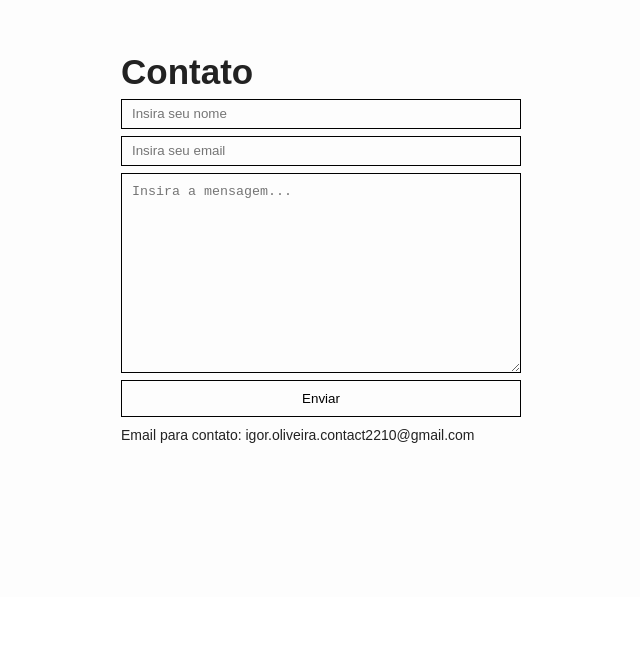
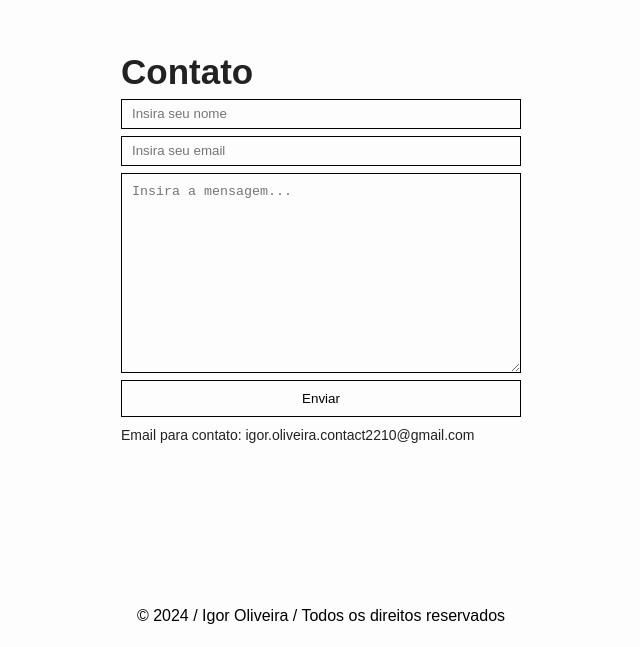
Before and after one commit to igorOliveira-dev/portifolio, a React (Vite) app: page / in a window 1280 px wide. Shown: the part 3107-3754 px from the top of the page, without its empty margins (319-959 px from the left). Before the commit the page ends 3704 px from the top, so only its background shows below. Built offline with nearby package versions, Linux system fonts and the light colour scheme.

Commit message:
adicionando o footer

```diff
--- a/src/App.jsx
+++ b/src/App.jsx
@@ -9,6 +9,7 @@ import AboutMe from './pages/aboutMe/AboutMe';
 import Skills from './pages/skills/Skills';
 import Projects from './pages/projects/Projects';
 import Contact from './pages/contact/Contact';
+import Footer from './components/footer/Footer';
 
 function isDarkModePreferred() {
   return window.matchMedia('(prefers-color-scheme: dark)').matches;
@@ -32,6 +33,7 @@ function App() {
           <Skills ref={skillsRef} />
           <Projects ref={projectsRef} />
           <Contact ref={contactRef} />
+        <Footer />
       </S.Main>
     </ThemeProvider>
   )
--- a/src/components/footer/Footer.jsx
+++ b/src/components/footer/Footer.jsx
@@ -1,10 +1,13 @@
 import React from 'react'
+import * as S from './StyleFooter.js'
 
 const Footer = () => {
   return (
-    <div>
-
-    </div>
+    <S.Footer>
+      <p>
+        © 2024 / Igor Oliveira / Todos os direitos reservados
+      </p>
+    </S.Footer>
   )
 }
 
--- /dev/null
+++ b/src/components/footer/StyleFooter.js
@@ -0,0 +1,13 @@
+import styled from "styled-components";
+
+export const Footer = styled.div `
+    width: 100vw;
+    height: 50px;
+    position: relative;
+    bottom: 0;
+    padding: 10px;
+    & > p {
+        color: ${props => props.theme.Secondary};
+        text-align: center;
+    }
+`
```
